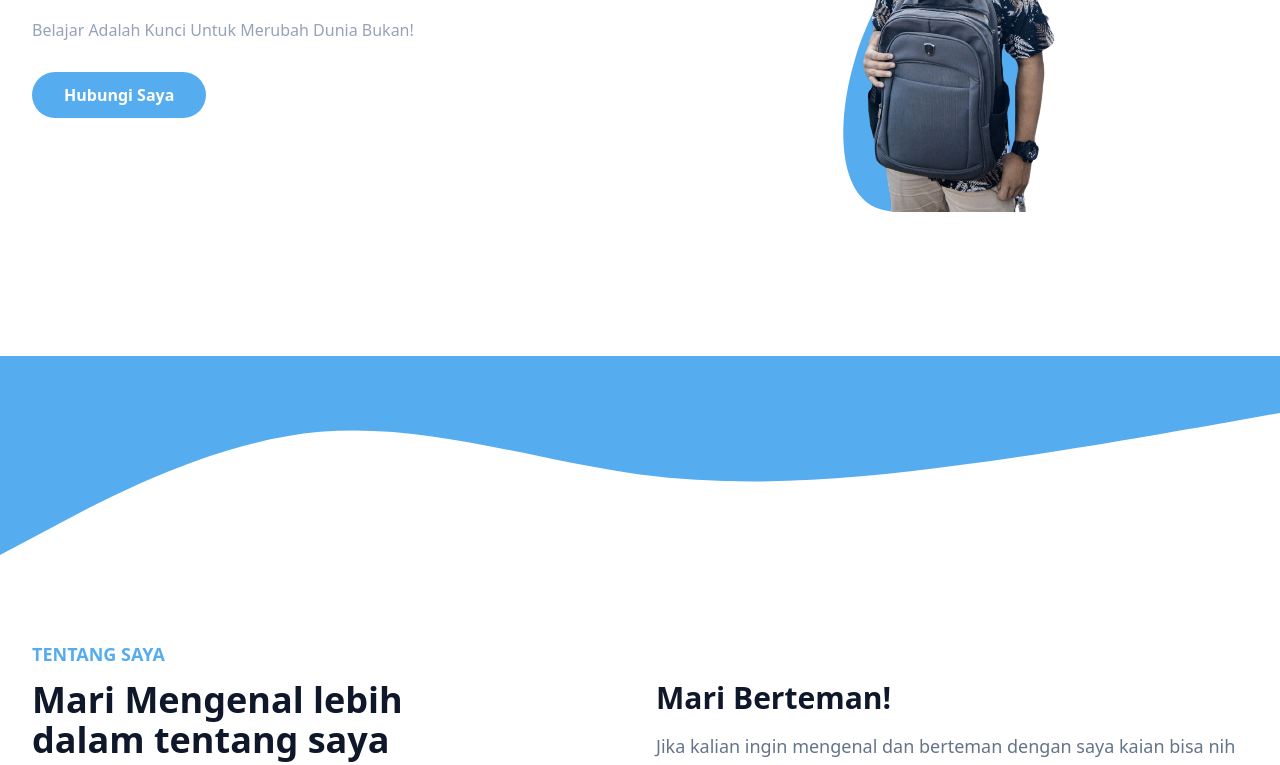
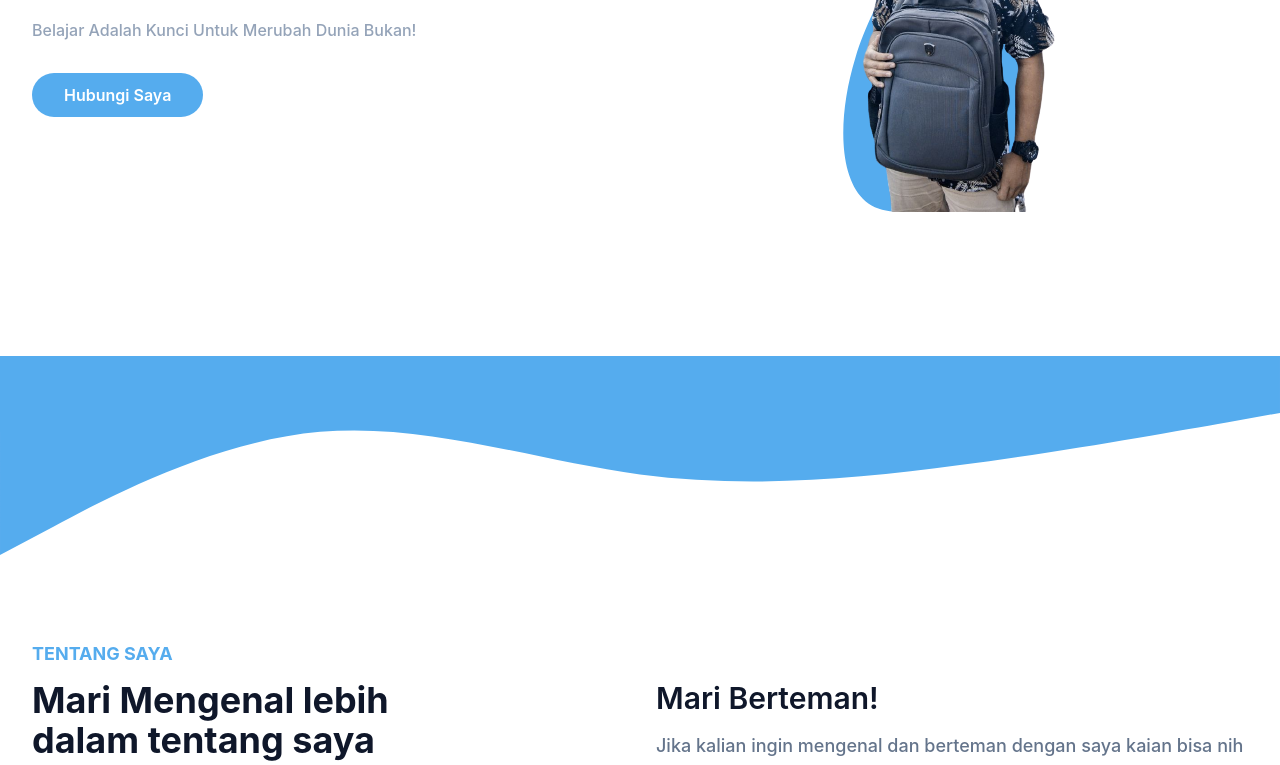
Before and after one commit to Dewan22blue-hawk/portfolio-dewan-bio, a website: page index.html in a window 1280 px wide. Shown: the part 365-1130 px from the top of the page. Drawn offline with nearby package versions, Linux system fonts and the light colour scheme.

Commit message:
mencoba cara 1

```diff
--- a/index.html
+++ b/index.html
@@ -7,9 +7,11 @@
     <!-- aos animation -->
     <link rel="stylesheet" href="https://unpkg.com/aos@next/dist/aos.css" />
     <!-- <link href="/dist/output.css" rel="stylesheet" /> -->
-    <link href="/dist/css/final.css" rel="stylesheet" />
+    <link rel="stylesheet" href="https://unpkg.com/aos@next/dist/aos.css" />
 
-    <!-- <link href="/dewan-portfolio/dist/output.css" rel="stylesheet" /> -->
+    <!-- <link href="/dist/css/final.css" rel="stylesheet" /> -->
+
+    <link href="dist/output.css" type="text/css" rel="stylesheet" />
 
     <title>Portfolio Tailwind CSS</title>
     <script>
@@ -92,7 +94,7 @@
           </div>
           <div class="w-full self-end px-4 lg:w-1/2">
             <div class="relative mt-10 lg:mt-0 lg:right-0">
-              <img src="/dist/img/Dewan-removebg-preview.png" alt="Denny" class="relative max-w-full mx-auto z-10 img-dewan" />
+              <img src="dist/img/Dewan-removebg-preview.png" alt="Denny" class="relative max-w-full mx-auto z-10 img-dewan" />
               <span class="absolute -bottom-20 left-1/2 -translate-x-1/2 md:scale-105"
                 ><svg width="400" height="400" viewBox="0 0 200 200" xmlns="http://www.w3.org/2000/svg">
                   <path
```
